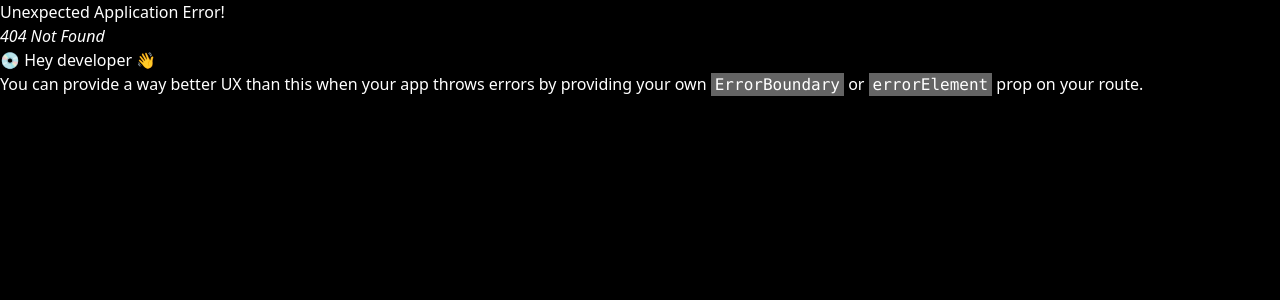
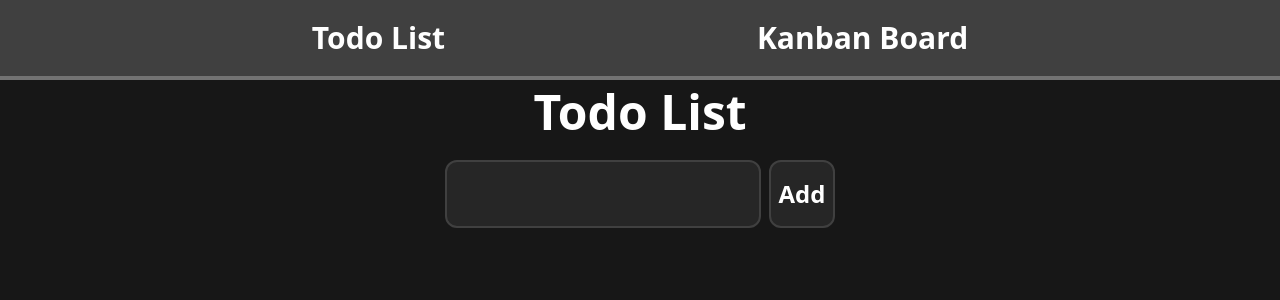
Before and after one commit to jomarif/basic-web-app, a React (Vite) app in the folder frontend/: page / in a window 1280 px wide. Before the commit this address had no page. Shown: the top 300 px of the page. Built offline with nearby package versions, Linux system fonts and the light colour scheme.

Commit message:
added navbar

```diff
--- /dev/null
+++ b/frontend/src/Navbar.tsx
@@ -0,0 +1,18 @@
+import { NavLink, Outlet } from 'react-router-dom';
+
+const Navbar = () => {
+    return (
+        <div>
+            <div className="flex h-[80px] items-center justify-evenly border-b-4 border-neutral-500 bg-neutral-700 text-3xl font-bold">
+                <NavLink to="/">Todo List</NavLink>
+                <NavLink to="kanban">Kanban Board</NavLink>
+            </div>
+
+            <main>
+                <Outlet />
+            </main>
+        </div>
+    );
+};
+
+export default Navbar;
--- a/frontend/src/Router.tsx
+++ b/frontend/src/Router.tsx
@@ -5,11 +5,12 @@ import {
 } from 'react-router-dom';
 import Todo from './components/Todo';
 import Kanban from './components/Kanban';
+import Navbar from './Navbar';
 
 const Router = createBrowserRouter(
     createRoutesFromElements(
-        <Route>
-            <Route path="todo" element={<Todo />} />
+        <Route path="/" element={<Navbar />}>
+            <Route index element={<Todo />} />
             <Route path="kanban" element={<Kanban />} />
         </Route>
     )
--- a/frontend/src/components/Todo.tsx
+++ b/frontend/src/components/Todo.tsx
@@ -57,7 +57,7 @@ const Todo = () => {
     ));
 
     return (
-        <div className="flex min-h-screen w-full flex-col items-center border-4 border-neutral-700 bg-neutral-900 p-2">
+        <div className="flex min-h-screen w-full flex-col items-center bg-neutral-900 p-2">
             <h1 className="text-5xl font-bold text-white">Todo List</h1>
             <br />
             <form
--- a/frontend/src/index.css
+++ b/frontend/src/index.css
@@ -5,7 +5,7 @@
 html,
 body,
 #root {
-    @apply bg-black text-white box-border
+    @apply bg-neutral-900 text-white box-border
 }
 
 ::-webkit-scrollbar {
```
